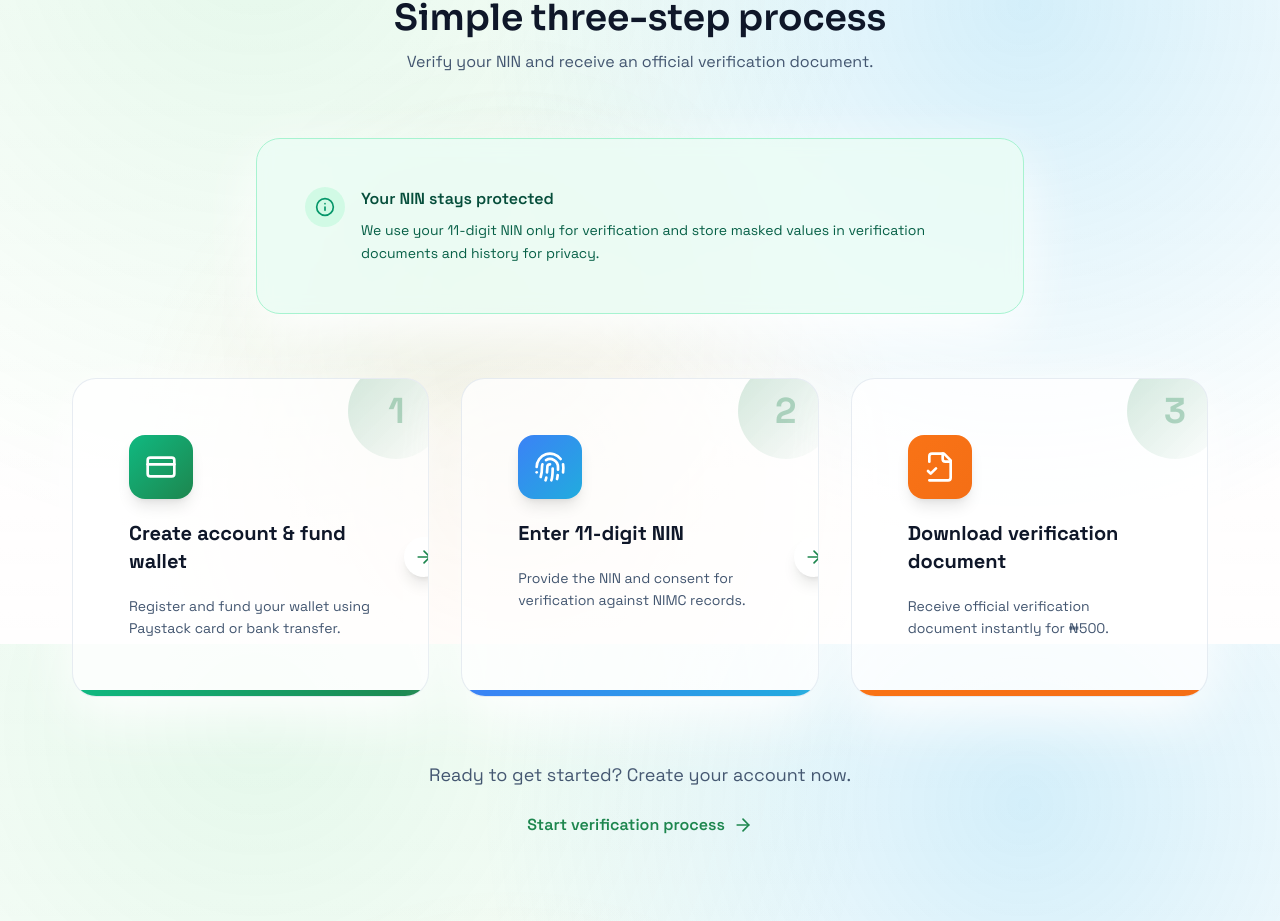
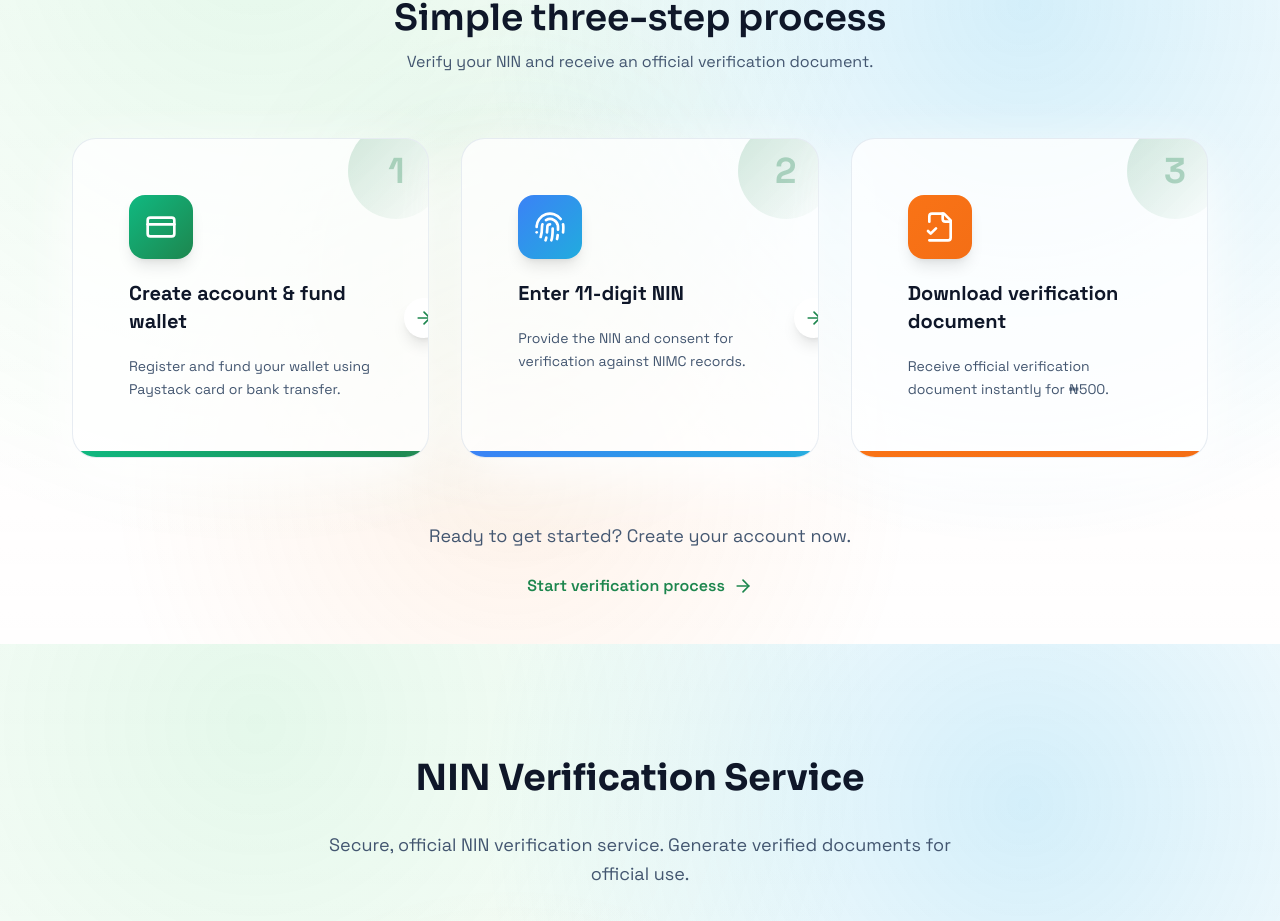
Before and after one commit to yuusuf4real/ninverify, a Next.js app: page / in a window 1280 px wide. Shown: the part 956-1877 px from the top of the page. Built offline with nearby package versions, Linux system fonts and the light colour scheme.

Commit message:
Remove NIN privacy notice section from How it Works
- Remove 'Your NIN stays protected' informational card
- Clean up unused Info import from lucide-react
- Further simplify the page to reduce content density
- Address feedback to remove additional explanatory sections

```diff
--- a/components/sections/how-it-works.tsx
+++ b/components/sections/how-it-works.tsx
@@ -8,7 +8,6 @@ import {
   CreditCard,
   Fingerprint,
   FileCheck2,
-  Info,
 } from "lucide-react";
 
 const steps = [
@@ -28,8 +27,7 @@ const steps = [
   },
   {
     title: "Download verification document",
-    description:
-      "Receive official verification document instantly for ₦500.",
+    description: "Receive official verification document instantly for ₦500.",
     icon: FileCheck2,
     color: "from-orange-500 to-secondary",
   },
@@ -65,35 +63,6 @@ export function HowItWorksSection() {
             title="Simple three-step process"
             description="Verify your NIN and receive an official verification document."
           />
-        </motion.div>
-
-        {/* NIN Privacy Note */}
-        <motion.div
-          initial={{ opacity: 1, y: 0 }}
-          whileInView={{ opacity: 1, y: 0 }}
-          viewport={{ once: true }}
-          transition={{ duration: 0.6, delay: 0.2 }}
-          className="mx-auto max-w-3xl"
-        >
-          <Card className="border-emerald-200 bg-emerald-50/80 backdrop-blur">
-            <div className="p-6">
-              <div className="flex items-start gap-4">
-                <div className="flex h-10 w-10 shrink-0 items-center justify-center rounded-full bg-emerald-100">
-                  <Info className="h-5 w-5 text-emerald-600" />
-                </div>
-                <div className="space-y-2">
-                  <h3 className="font-semibold text-emerald-900">
-                    Your NIN stays protected
-                  </h3>
-                  <p className="text-sm text-emerald-800 leading-relaxed">
-                    We use your 11-digit NIN only for verification and store
-                    masked values in verification documents and history for
-                    privacy.
-                  </p>
-                </div>
-              </div>
-            </div>
-          </Card>
         </motion.div>
 
         <div className="grid gap-8 md:grid-cols-3">
```
